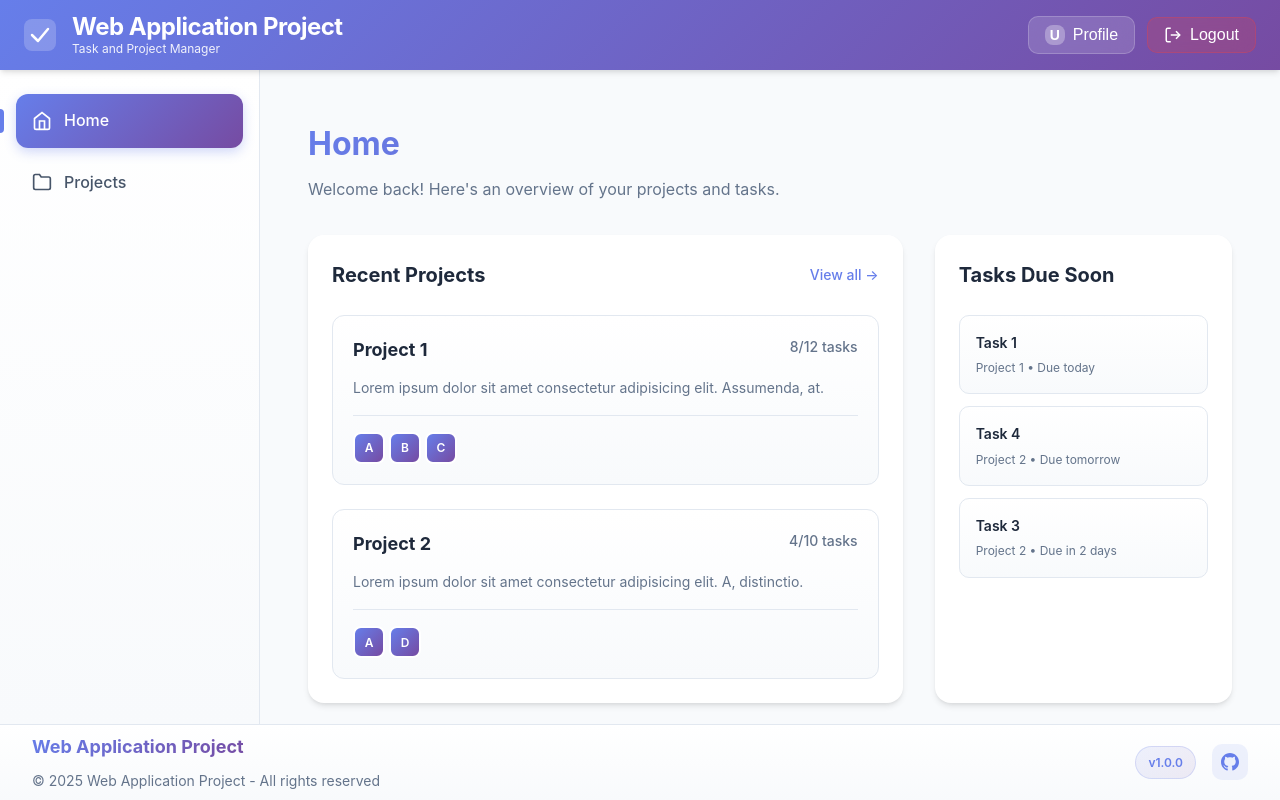
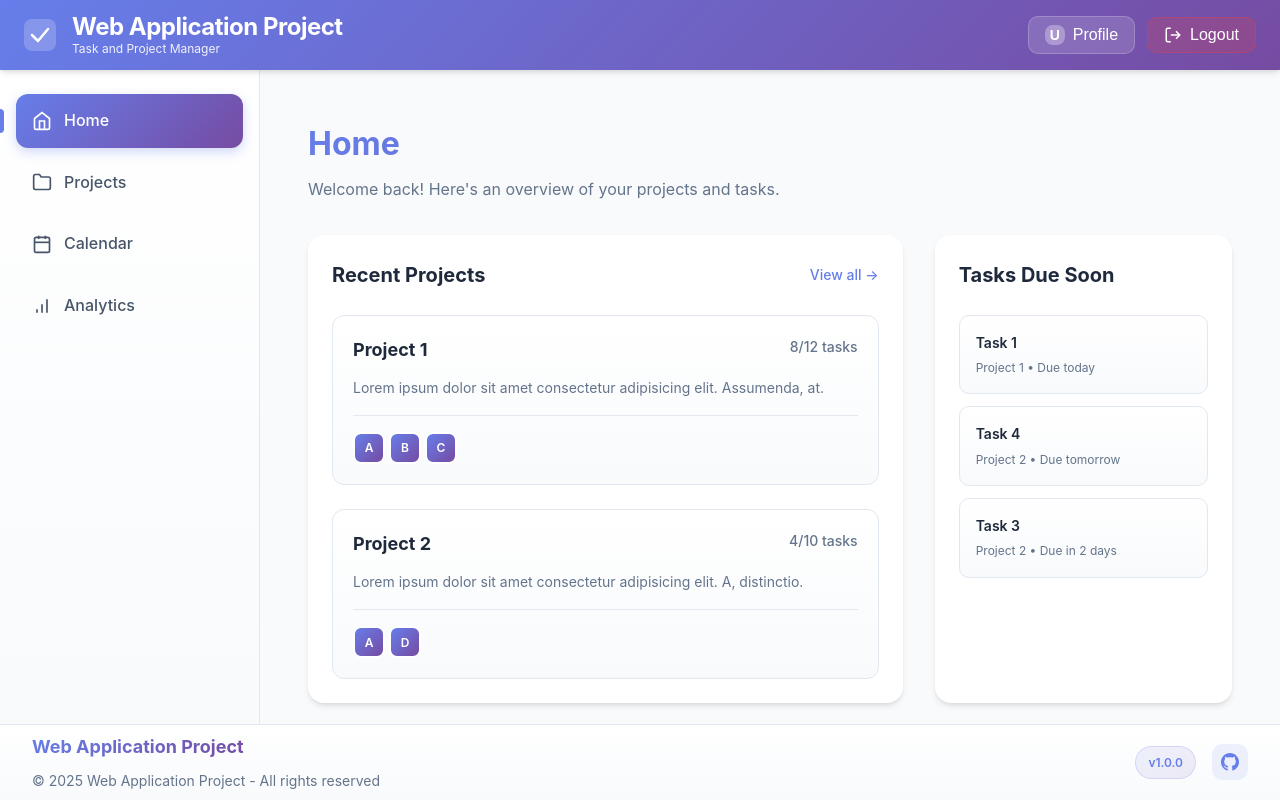
Before and after one commit to muhamedmjw/Storage-Facilitator, a Vue app: page / in a window 1280 px wide. Built offline with nearby package versions, Linux system fonts and the light colour scheme.

Commit message:
Readd the analytics and calendar sidebar links

```diff
--- a/src/components/layout/AppSidebar.vue
+++ b/src/components/layout/AppSidebar.vue
@@ -38,6 +38,86 @@
               <path d="M22 19a2 2 0 0 1-2 2H4a2 2 0 0 1-2-2V5a2 2 0 0 1 2-2h5l2 3h9a2 2 0 0 1 2 2z" />
             </svg>
             <span>Projects</span>
+          </router-link>
+        </li>
+
+        <li>
+          <router-link
+            to="/calendar"
+            class="nav-item"
+          >
+            <svg
+              width="20"
+              height="20"
+              viewBox="0 0 24 24"
+              fill="none"
+              stroke="currentColor"
+              stroke-width="2"
+            >
+              <rect
+                x="3"
+                y="4"
+                width="18"
+                height="18"
+                rx="2"
+                ry="2"
+              />
+              <line
+                x1="16"
+                y1="2"
+                x2="16"
+                y2="6"
+              />
+              <line
+                x1="8"
+                y1="2"
+                x2="8"
+                y2="6"
+              />
+              <line
+                x1="3"
+                y1="10"
+                x2="21"
+                y2="10"
+              />
+            </svg>
+            <span>Calendar</span>
+          </router-link>
+        </li>
+
+        <li>
+          <router-link
+            to="/analytics"
+            class="nav-item"
+          >
+            <svg
+              width="20"
+              height="20"
+              viewBox="0 0 24 24"
+              fill="none"
+              stroke="currentColor"
+              stroke-width="2"
+            >
+              <line
+                x1="12"
+                y1="20"
+                x2="12"
+                y2="10"
+              />
+              <line
+                x1="18"
+                y1="20"
+                x2="18"
+                y2="4"
+              />
+              <line
+                x1="6"
+                y1="20"
+                x2="6"
+                y2="16"
+              />
+            </svg>
+            <span>Analytics</span>
           </router-link>
         </li>
       </ul>
```
